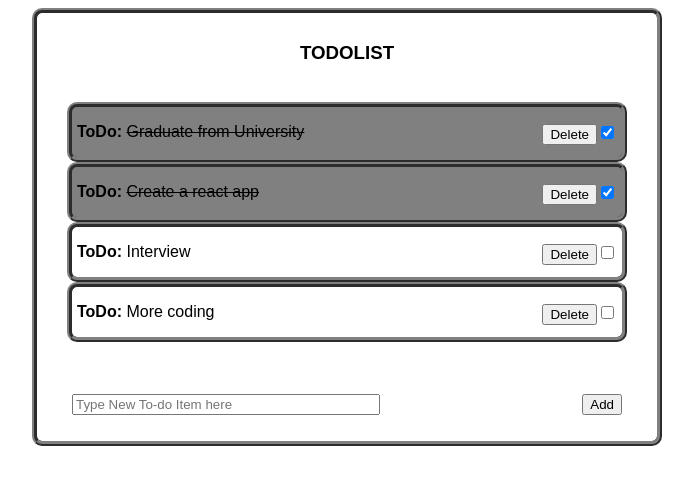
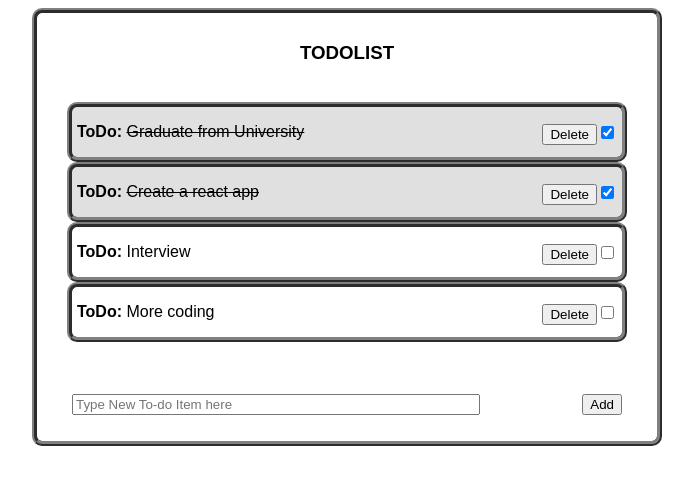
Before and after one commit to UNKnownZC/web_todolist, a React app: page / in a window 1280 px wide. Shown: the whole page, without its empty margins (293-986 px from the left). Built offline with nearby package versions, Linux system fonts and the light colour scheme.

Commit message:
css update

```diff
--- a/src/index.css
+++ b/src/index.css
@@ -29,7 +29,7 @@ p {
 }
 
 .completedClass {
-	background: gray;
+	background: #E0E0E0;
 }
 
 #text {
@@ -41,7 +41,7 @@ p {
 }
 
 #itemTextBox {
-	width: 300px;
+	width: 400px;
 }
 
 .addItem {
```
